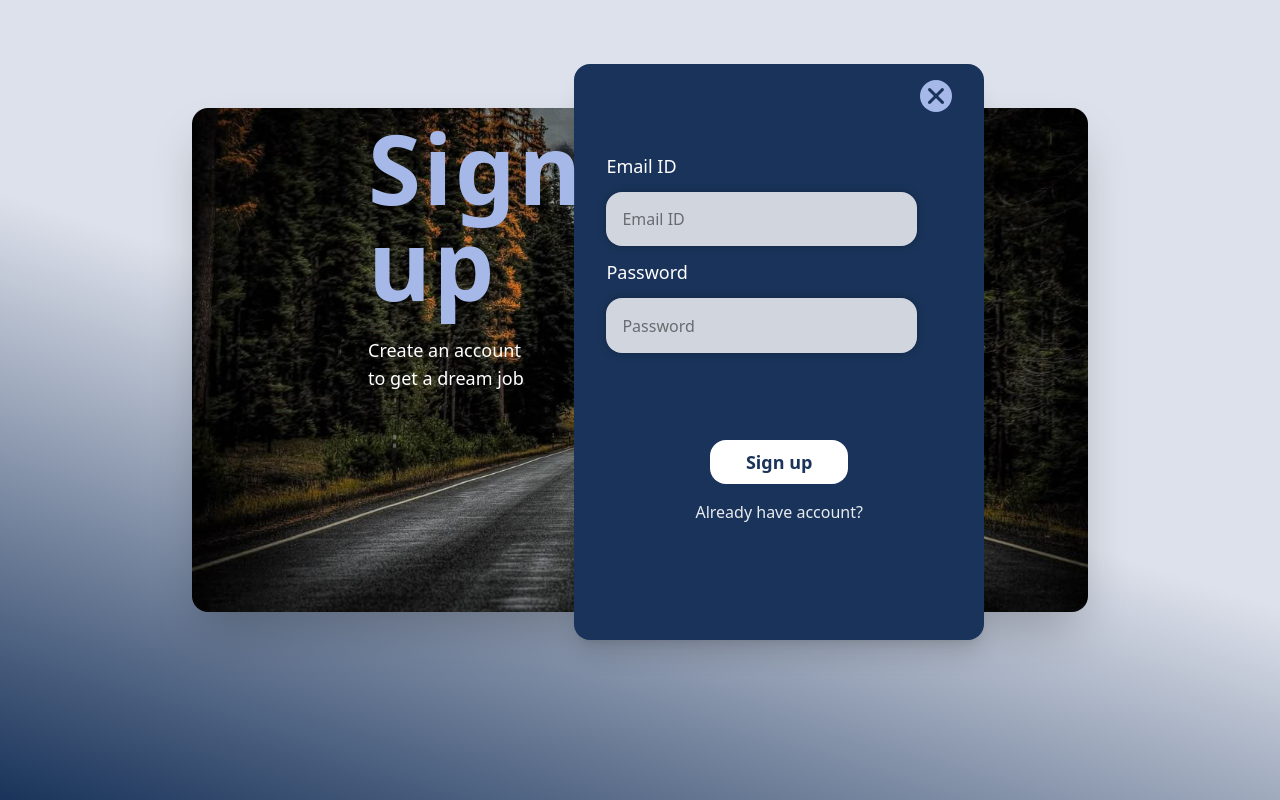
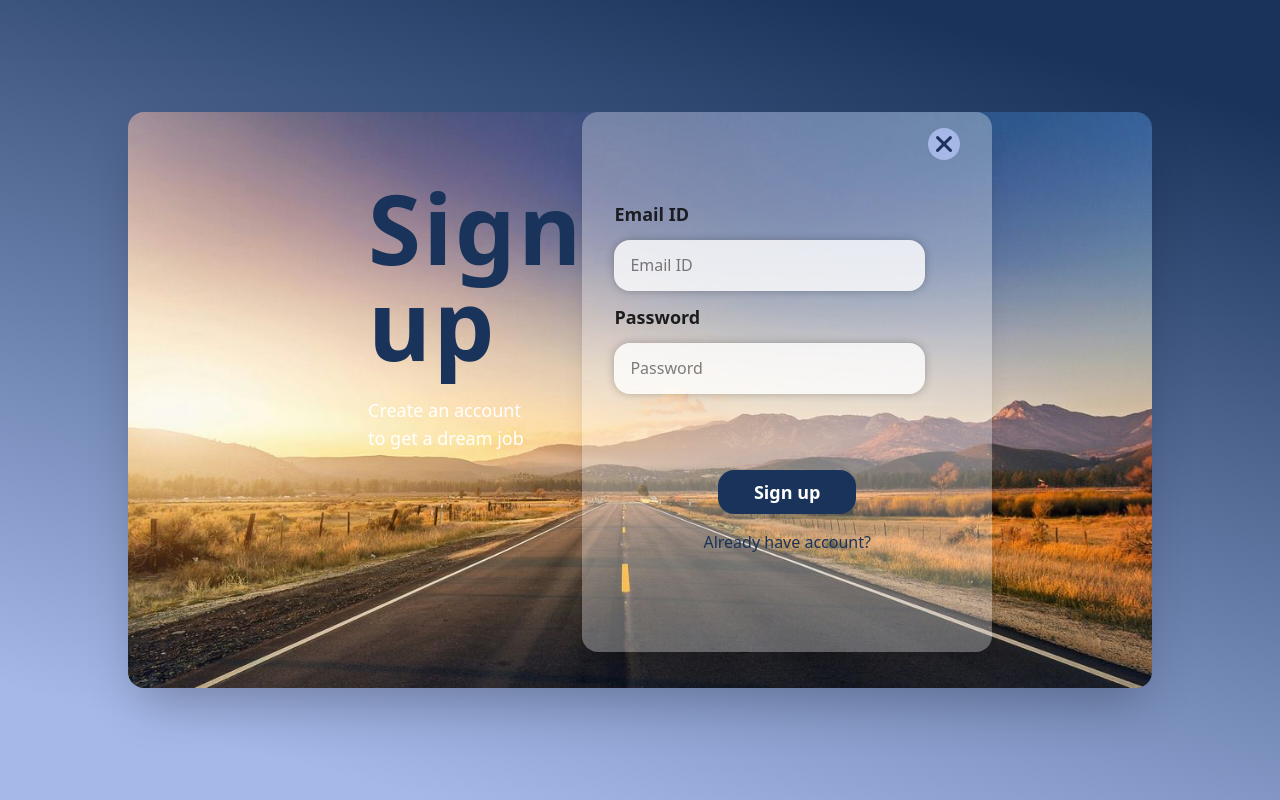
Before and after one commit to hoivd/JobHunter, a React (Vite) app in the folder frontend/: page /signup in a window 1280 px wide. Built offline with nearby package versions, Linux system fonts and the light colour scheme.

Commit message:
fix signup ui

```diff
--- a/frontend/src/components/Navbar.jsx
+++ b/frontend/src/components/Navbar.jsx
@@ -1,7 +1,9 @@
 import avatar from "../assets/images/avatar.png";
 import { companyLogos } from "../constants/images";
+import { useNavigate } from "react-router-dom";
 
 const Navbar = ({ isActive, setIsActive, button }) => {
+  const navigate = useNavigate();
   return (
     <div className="pt-10 pb-8 flex flex-col items-center space-y-8">
       <div className="space-y-4">
@@ -31,7 +33,12 @@ const Navbar = ({ isActive, setIsActive, button }) => {
           </div>
         ))}
       </div>
-      <button className="flex justify-center items-center space-x-4 mt-20 p-2 cursor-pointer">
+      <button
+        onClick={() => {
+          navigate("/");
+        }}
+        className="flex justify-center items-center space-x-4 mt-20 p-2 cursor-pointer"
+      >
         <h1 className="font-semibold text-white text-lg">Logout</h1>
         <img src={companyLogos.logout} alt="Logout" className="w-7 h-7" />
       </button>
--- a/frontend/src/pages/authentication/Signin.jsx
+++ b/frontend/src/pages/authentication/Signin.jsx
@@ -1,6 +1,8 @@
-import { user, password } from "../../constants/icons";
+import { user, password, close } from "../../constants/icons";
+import { useNavigate } from "react-router-dom";
 
 const Signin = () => {
+  const navigate = useNavigate();
   return (
     <div
       className="w-full h-screen flex flex-col justify-center items-center"
@@ -11,6 +13,14 @@ const Signin = () => {
     >
       <div className="w-[40%] h-[65%] flex flex-col justify-center items-center">
         <div className="w-[80%] h-[70%] bg-white/40 p-8 rounded-2xl shadow-[0_0_9px_0px_rgba(0,0,0,0.25)] relative">
+          <div
+            onClick={() => {
+              navigate("/");
+            }}
+            className="self-end hover:cursor-pointer absolute top-6 right-6"
+          >
+            <img src={close} alt="Close sign up" className="w-4 h-4" />
+          </div>
           <h1 className="text-center font-semibold text-3xl my-6 text-[#19335A]">
             Sign in
           </h1>
--- a/frontend/src/pages/authentication/Signup.jsx
+++ b/frontend/src/pages/authentication/Signup.jsx
@@ -1,35 +1,42 @@
 import { companyLogos } from "../../constants/images";
-import { close, password, user } from "../../constants/icons";
+import { close } from "../../constants/icons";
+import { useNavigate } from "react-router-dom";
 
 const Signup = () => {
+  const navigate = useNavigate();
   return (
     <div
-      className="w-full h-screen flex flex-col items-center"
+      className="w-full h-screen flex flex-col justify-center items-center"
       style={{
         background:
-          "linear-gradient(198deg,rgba(221, 225, 235, 1) 50%, rgba(25, 51, 90, 1) 100%)",
+          "linear-gradient(195deg,rgba(25, 51, 90, 1) 10%, rgba(165, 184, 232, 1) 90%)",
       }}
     >
       <div className="relative h-[90%] flex justify-center items-center w-[80%]">
         <img
           src={companyLogos.bg}
           alt="Road to your future life"
-          className="rounded-2xl shadow-2xl object-cover object-center h-[70%]"
+          className="rounded-2xl shadow-2xl object-cover object-center h-[80%]"
         />
-        <div className="absolute z-20 top-30 left-60 flex flex-col justify-center space-y-6">
-          <h1 className=" text-[#A5B8E8] text-8xl font-bold tracking-wide">
+        <div className="absolute z-20 top-35 left-60 flex flex-col justify-center space-y-6">
+          <h1 className=" text-[#19335A] text-8xl font-black tracking-wide">
             Sign <br /> up
           </h1>
           <p className="text-white text-lg">
             Create an account <br /> to get a dream job
           </p>
         </div>
-        <div className="absolute z-10 top-16 right-42 w-[40%] h-[80%] rounded-2xl flex flex-col bg-[#19335A] shadow-xl py-4 px-8">
-          <div className="w-8 h-8 rounded-full bg-[#a5b8e8] flex justify-center items-center cursor-pointer hover:brightness-110 hover:scale-105 hover:shadow-[0_0_15px_0px_rgba(0,0,0,0.35)] transition-all duration-300 self-end">
+        <div className="absolute z-10 top-18 right-40 w-[40%] h-[75%] rounded-2xl flex flex-col bg-white/30 shadow-xl py-4 px-8">
+          <div
+            onClick={() => {
+              navigate("/");
+            }}
+            className="w-8 h-8 rounded-full bg-[#a5b8e8] flex justify-center items-center cursor-pointer hover:brightness-110 hover:scale-105 hover:shadow-[0_0_15px_0px_rgba(0,0,0,0.35)] transition-all duration-300 self-end"
+          >
             <img src={close} alt="Close sign up" className="w-4 h-4" />
           </div>
           <div className="flex flex-col space-y-3 mt-10 w-full h-[50%]">
-            <h1 className="text-lg text-white">Email ID</h1>
+            <h1 className="text-lg font-semibold text-black/80">Email ID</h1>
             <form className="grid grid-cols-1 rounded-2xl w-[90%] h-[20%] bg-white/80 border-b-white/90 shadow-[0_0_9px_0px_rgba(0,0,0,0.25)] ">
               <input
                 type="text"
@@ -37,7 +44,7 @@ const Signup = () => {
                 className="focus:outline-none focus:ring-0 px-4"
               />
             </form>
-            <h1 className="text-lg text-white">Password</h1>
+            <h1 className="text-lg font-semibold text-black/85">Password</h1>
             <form className="grid grid-cols-1 rounded-2xl w-[90%] h-[20%] bg-white/80 shadow-[0_0_9px_0px_rgba(0,0,0,0.25)] ">
               <input
                 type="text"
@@ -46,10 +53,10 @@ const Signup = () => {
               />
             </form>
           </div>
-          <div className="self-center w-[40%] py-2 rounded-2xl bg-white flex justify-center items-center mt-4 cursor-pointer hover:brightness-110 hover:scale-105 hover:shadow-[0_0_15px_0px_rgba(0,0,0,0.35)] transition-all duration-300">
-            <h1 className="font-semibold text-[#19335A] text-lg">Sign up</h1>
+          <div className="self-center w-[40%] py-2 rounded-2xl bg-[#19335A] flex justify-center items-center mt-4 cursor-pointer hover:brightness-110 hover:scale-105 hover:shadow-[0_0_15px_0px_rgba(0,0,0,0.35)] transition-all duration-300">
+            <h1 className="font-semibold text-white text-lg">Sign up</h1>
           </div>
-          <h1 className="mt-4 text-center text-white/90 cursor-pointer hover:underline">
+          <h1 className="mt-4 text-center cursor-pointer text-[#19335a] hover:underline">
             Already have account?
           </h1>
         </div>
```
Also changed, not shown: frontend/src/assets/images/bg.jpg.
